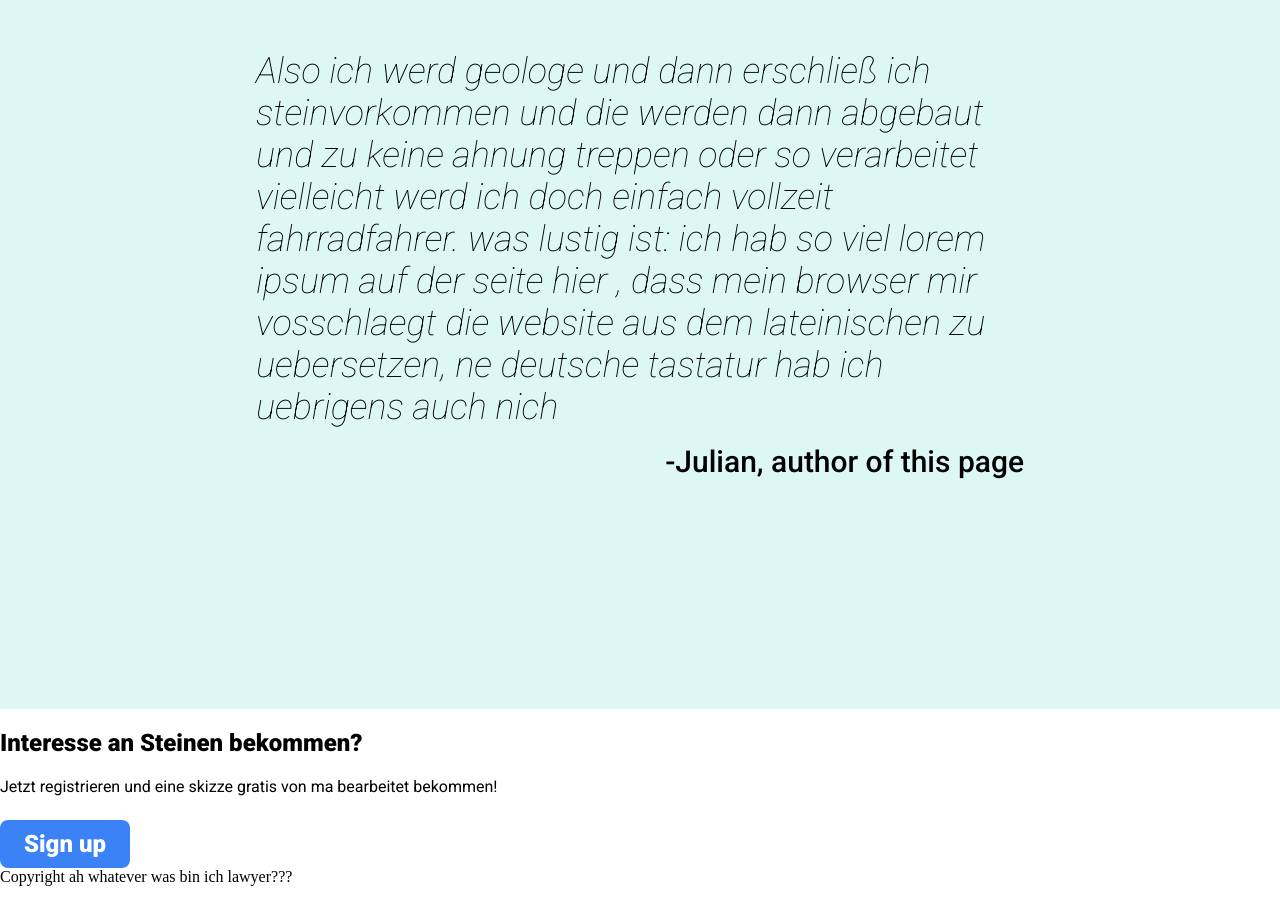
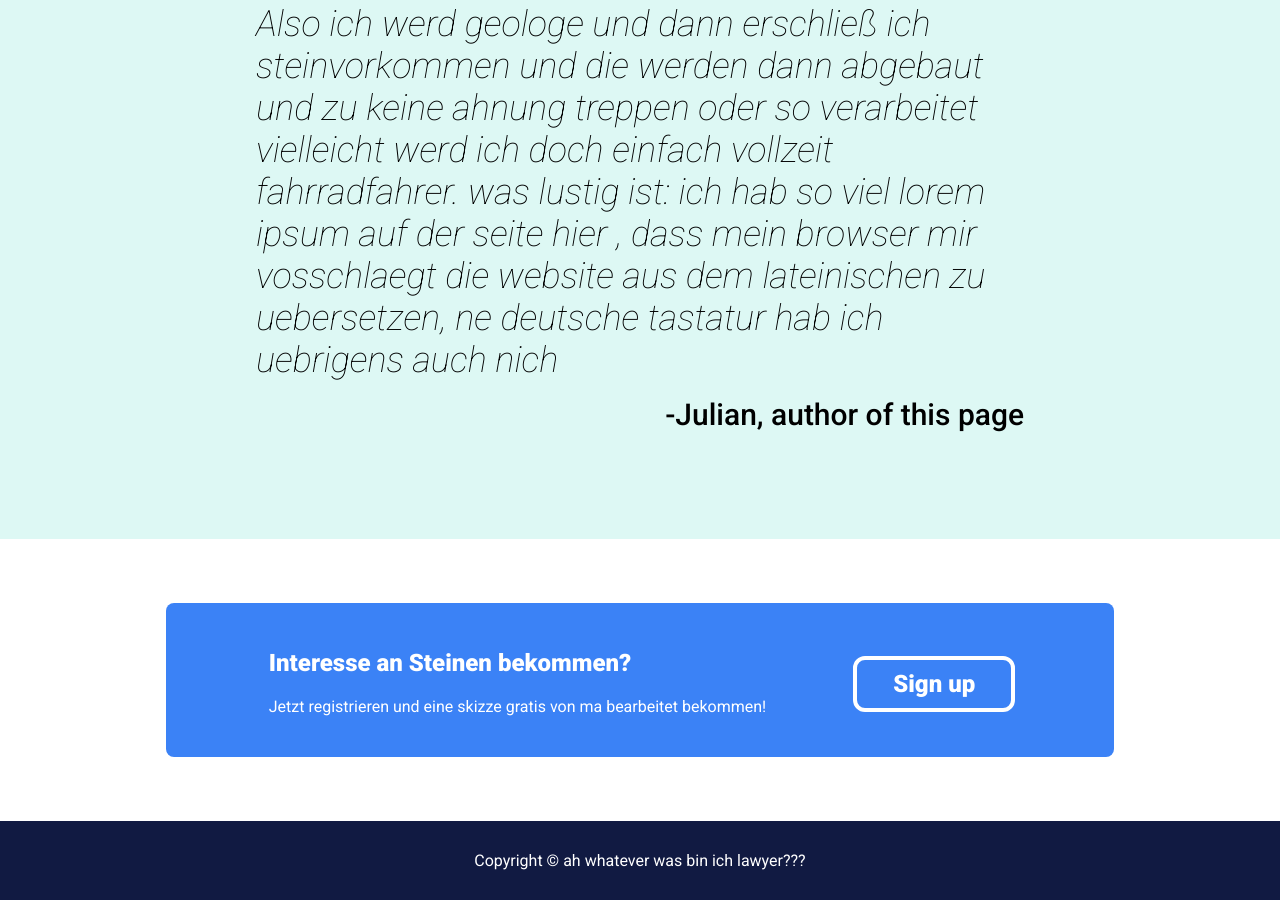
Before and after one commit to Hiqqup/progress-cad-practice-protype, a plain HTML site: page index.html in a window 1280 px wide. Shown: the part 1264-2164 px from the top of the page. Drawn offline with Linux system fonts and the light colour scheme.

Commit message:
style content-4 footer

```diff
--- a/index.html
+++ b/index.html
@@ -70,7 +70,7 @@
                 <a href="404.html" class="sign-up">Sign up</a>
             </div>
        </div>
-       <div class="footer"> Copyright ah whatever was bin ich lawyer???</div>
+       <div class="footer"> Copyright ©  ah whatever was bin ich lawyer???</div>
 
     </body>
 </html>
--- a/styles.css
+++ b/styles.css
@@ -5,7 +5,7 @@ body{
     margin: 0;
     padding: 0;
 }
-h1, h2, p, a{
+h1, h2, p, a, div{
     font-family: Roboto, Calibri, Tahoma, sans-serif;
 }
 a{
@@ -62,7 +62,7 @@ ul{
     font-size: 24px;
     font-weight: 900;
     background-color: #3B82F6;
-    padding: 10px 24px;
+    padding: 10px 36px;
     margin-top: 8px;
     border-radius: 8px;
 }
@@ -85,6 +85,7 @@ ul{
     text-align: center;
     gap: 100px;
     flex: auto;
+    padding-bottom: 6%;
 }
 .content-2 .rocks img{
     width: 250px;
@@ -100,7 +101,7 @@ ul{
 }
 .content-3{
     background: #DDF8F4;
-    padding: 200px 20%;
+    padding: 6% 20%;
 }
 .content-3 .quote{
     font-style: italic;
@@ -113,3 +114,22 @@ ul{
     font-size: 30px;
     font-weight: 500;
 }
+.content-4 .container{
+    background: #3B82F6;
+    border-radius: 8px;
+    color: white;
+    margin: 5% 13%;
+    display: flex;
+    padding: 2% 8%;
+    justify-content: space-between;
+    align-items: center;
+}
+.content-4 .sign-up{
+    outline: white 4px solid;
+}
+.footer{
+    background: #111A42;
+    color: white;
+    text-align: center;
+    padding: 30px 0;
+}
```
